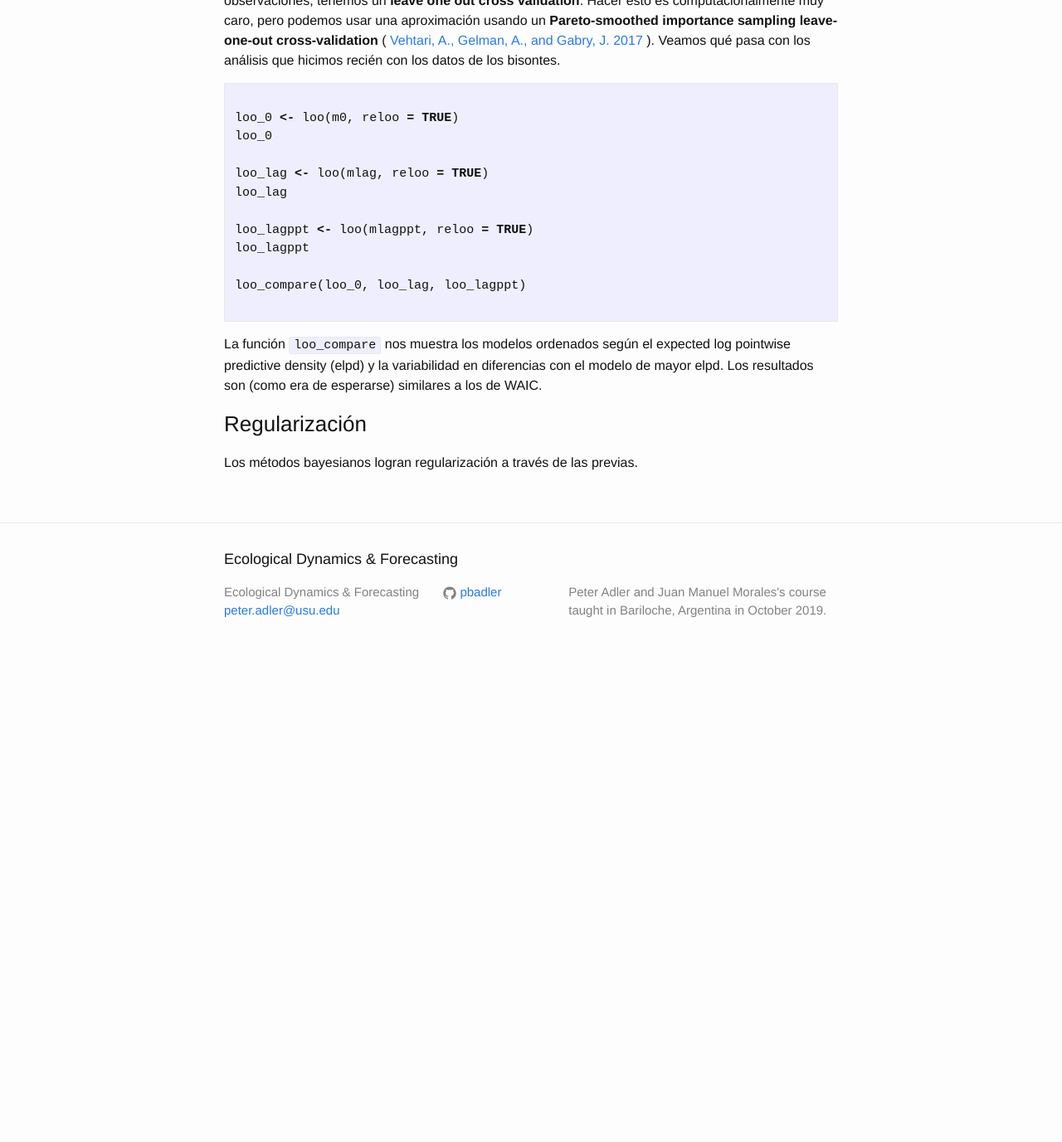
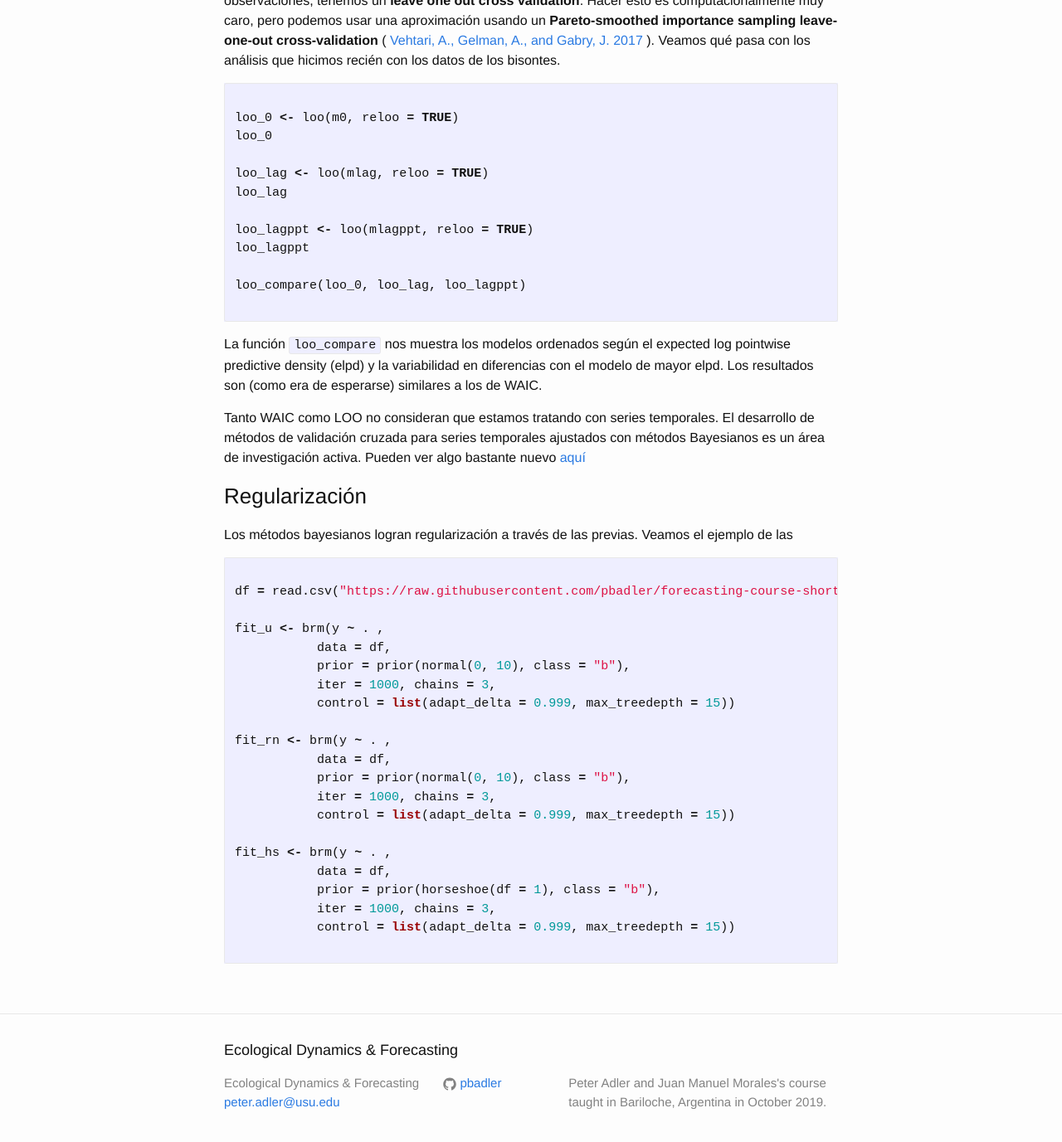
Before and after one commit to pbadler/forecasting-course-short, a Jekyll site: the page built from lectures/bayes_model_selection.md, in a window 1280 px wide and 1400 px high, scrolled down 6968 px. Shown: the top 1377 px of the window at 83% size. Built offline with Jekyll 4.4.1, drawn with Linux system fonts in a browser that asks for light colours; formulas are drawn with MathJax 3; a script that is not in the unit is left out; before the commit the page ends 7776 px from its top, so only the background shows below that.

Commit message:
regularization

`````diff
--- a/lectures/bayes_model_selection.md
+++ b/lectures/bayes_model_selection.md
@@ -302,6 +302,32 @@ loo_compare(loo_0, loo_lag, loo_lagppt)
 
 La función `loo_compare` nos muestra los modelos ordenados según el expected log pointwise predictive density (elpd) y la variabilidad en diferencias con el modelo de mayor elpd. Los resultados son (como era de esperarse) similares a los de WAIC.
 
+Tanto WAIC como LOO no consideran que estamos tratando con series temporales. El desarrollo de métodos de validación cruzada para series temporales ajustados con métodos Bayesianos es un área de investigación activa. Pueden ver algo bastante nuevo [aquí](https://mc-stan.org/loo/articles/loo2-lfo.html)
+
 ### Regularización
 
-Los métodos bayesianos logran regularización a través de las previas.
+Los métodos bayesianos logran regularización a través de las previas. Veamos el ejemplo de las
+
+```R
+
+df = read.csv("https://raw.githubusercontent.com/pbadler/forecasting-course-short/master/data/bison_weather.csv", stringsAsFactors = FALSE)
+
+fit_u <- brm(y ~ . ,
+           data = df,
+           prior = prior(normal(0, 10), class = "b"),
+           iter = 1000, chains = 3,
+           control = list(adapt_delta = 0.999, max_treedepth = 15))
+
+fit_rn <- brm(y ~ . ,
+           data = df,
+           prior = prior(normal(0, 10), class = "b"),
+           iter = 1000, chains = 3,
+           control = list(adapt_delta = 0.999, max_treedepth = 15))
+
+fit_hs <- brm(y ~ . ,
+           data = df,
+           prior = prior(horseshoe(df = 1), class = "b"),
+           iter = 1000, chains = 3,
+           control = list(adapt_delta = 0.999, max_treedepth = 15))
+
+````
`````
